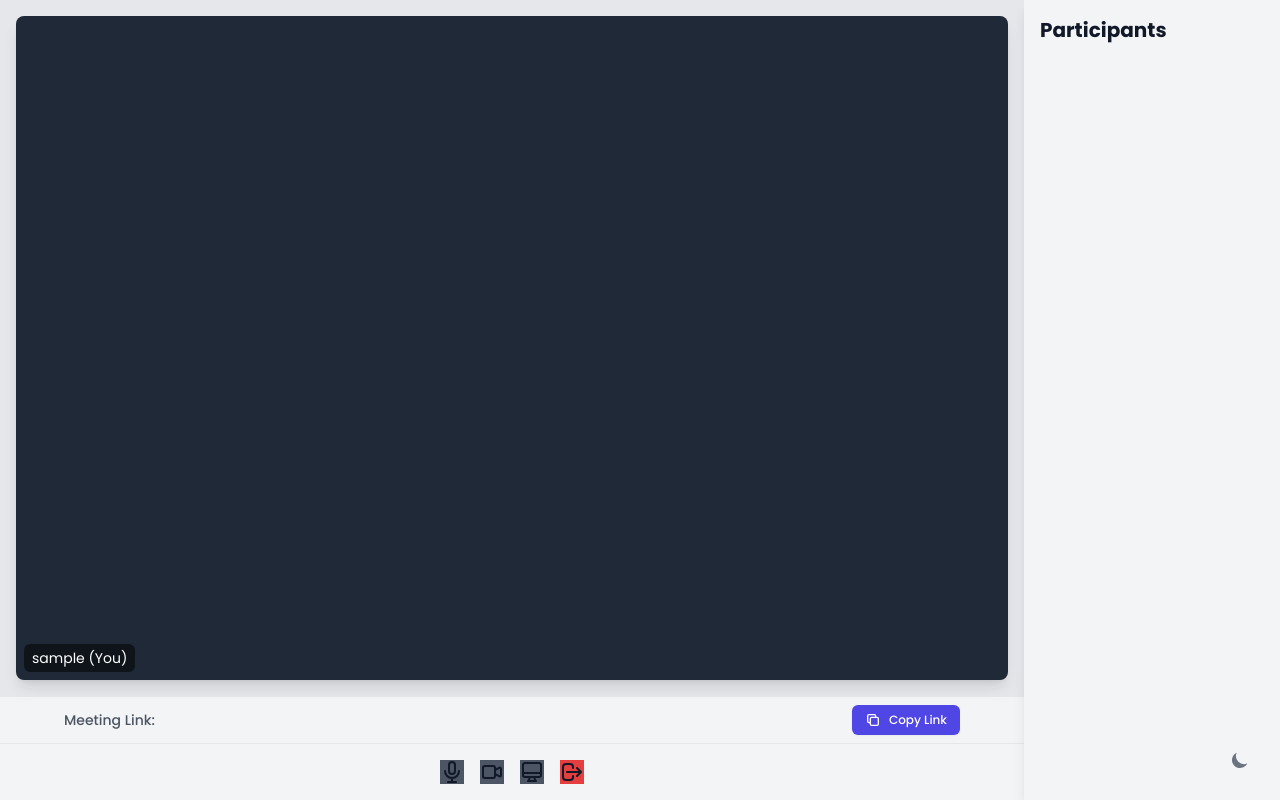
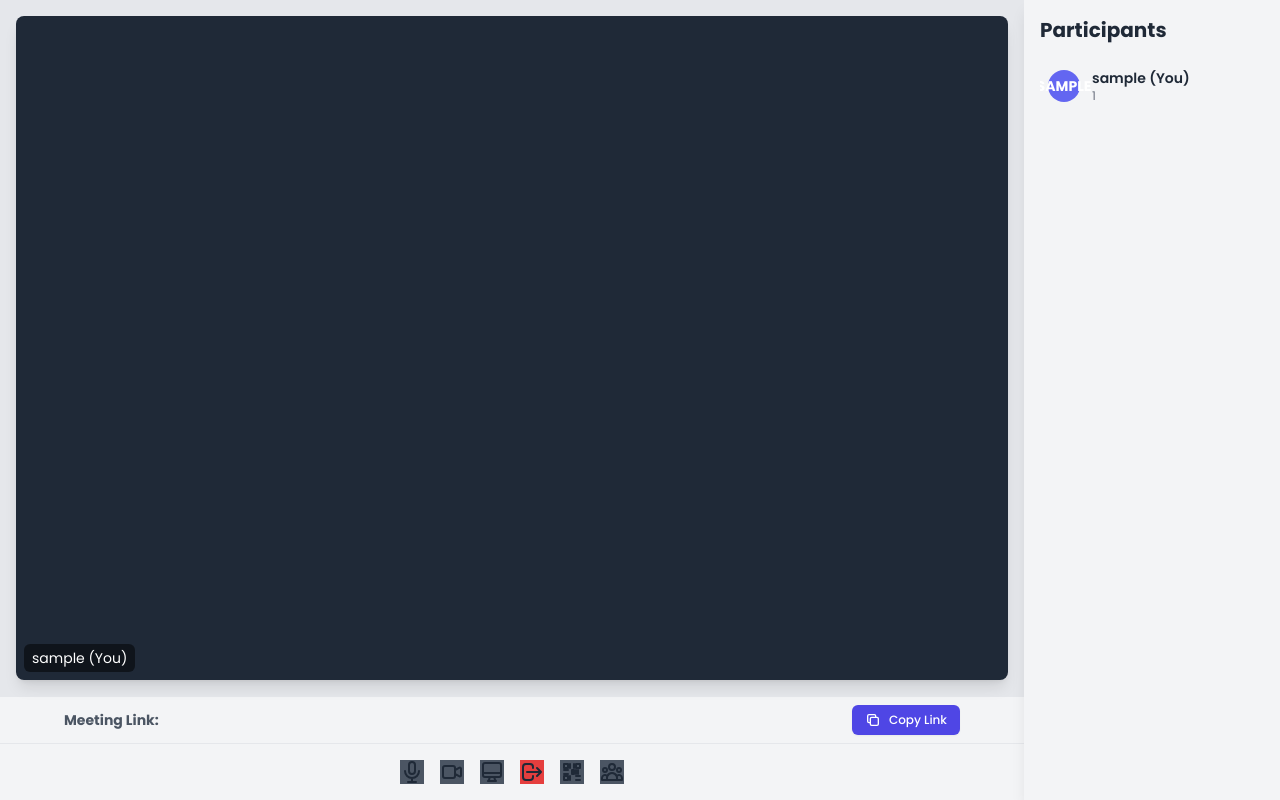
Before and after one commit to AbheyTiwari/RTC, a FastAPI app: template templates/meeting.html in a window 1280 px wide. Run offline with FastAPI, Linux system fonts and the light colour scheme; the template is opened without the code that fills it: most values are stand-ins (such as "Sample title", 1, 10 or a date in 2020); some libraries are stand-ins or nearby versions.

Commit message:
tried to fix link issue 2.09

```diff
--- a/templates/meeting.html
+++ b/templates/meeting.html
@@ -2,39 +2,55 @@
 
 {% block title %}In Meeting{% endblock %}
 
+{% block styles %}
+<style>
+    /* Custom styles for the video grid layout */
+    #video-grid {
+        /* Default to a single column */
+        grid-template-columns: repeat(auto-fit, minmax(300px, 1fr));
+    }
+    .control-btn {
+        @apply p-3 rounded-full text-white transition-colors duration-200 focus:outline-none focus:ring-2 focus:ring-offset-2 focus:ring-indigo-500 dark:focus:ring-offset-gray-800;
+    }
+</style>
+{% endblock %}
+
+
 {% block content %}
-<div class="flex h-screen bg-gray-200 dark:bg-gray-900 overflow-hidden">
+<div class="flex h-screen bg-gray-200 dark:bg-gray-900 text-gray-800 dark:text-gray-200 overflow-hidden">
     <!-- Main Content: Video Grid -->
     <main class="flex-1 flex flex-col">
+        <!-- Video Grid -->
         <div id="video-grid" class="flex-1 p-4 grid gap-4">
-            <!-- Video elements will be dynamically inserted here -->
+            <!-- Local Video -->
             <div id="local-video-container" class="video-container relative rounded-lg overflow-hidden bg-gray-800 shadow-lg">
                 <video id="local-video" autoplay playsinline muted class="w-full h-full object-cover"></video>
                 <div class="absolute bottom-2 left-2 bg-black bg-opacity-50 text-white text-sm px-2 py-1 rounded-md">
                     {{ username }} (You)
                 </div>
             </div>
+            <!-- Remote video elements will be dynamically inserted here -->
         </div>
 
         <!-- Meeting Info & Copy Link -->
         <div class="bg-gray-100 dark:bg-gray-800 px-4 py-2 border-t border-b border-gray-200 dark:border-gray-700">
             <div class="max-w-4xl mx-auto flex items-center justify-between">
-                <p class="text-sm font-medium text-gray-600 dark:text-gray-300">
-                    Meeting Link:
+                <p class="text-sm font-medium text-gray-600 dark:text-gray-300 truncate">
+                    <span class="font-bold">Meeting Link:</span>
                     <a id="meeting-link-anchor" href="#" target="_blank" class="text-indigo-600 dark:text-indigo-400 hover:underline">
                         <!-- Link will be inserted here by JavaScript -->
                     </a>
                 </p>
-                <button id="copy-link-btn" class="flex items-center space-x-2 px-3 py-1.5 border border-transparent text-xs font-medium rounded-md shadow-sm text-white bg-indigo-600 hover:bg-indigo-700 focus:outline-none focus:ring-2 focus:ring-offset-2 focus:ring-indigo-500 dark:focus:ring-offset-gray-800">
+                <button id="copy-link-btn" class="flex items-center space-x-2 px-3 py-1.5 border border-transparent text-xs font-medium rounded-md shadow-sm text-white bg-indigo-600 hover:bg-indigo-700 focus:outline-none focus:ring-2 focus:ring-offset-2 focus:ring-indigo-500 dark:focus:ring-offset-gray-800 flex-shrink-0">
                     <svg class="w-4 h-4" fill="none" stroke="currentColor" viewBox="0 0 24 24" xmlns="http://www.w3.org/2000/svg"><path stroke-linecap="round" stroke-linejoin="round" stroke-width="2" d="M8 16H6a2 2 0 01-2-2V6a2 2 0 012-2h8a2 2 0 012 2v2m-6 12h8a2 2 0 002-2v-8a2 2 0 00-2-2h-8a2 2 0 00-2 2v8a2 2 0 002 2z"></path></svg>
-                    <span>Copy Link</span>
+                    <span id="copy-link-text">Copy Link</span>
                 </button>
             </div>
         </div>
 
         <!-- Controls Bar -->
         <div class="bg-gray-100 dark:bg-gray-800 p-4 shadow-t-lg">
-            <div class="max-w-4xl mx-auto flex items-center justify-center space-x-4">
+            <div class="max-w-4xl mx-auto flex items-center justify-center space-x-2 sm:space-x-4">
                 <!-- Mic Button -->
                 <button id="mic-btn" class="control-btn bg-gray-600 hover:bg-gray-700">
                     <svg class="w-6 h-6" id="mic-on-icon" fill="none" stroke="currentColor" viewBox="0 0 24 24" xmlns="http://www.w3.org/2000/svg"><path stroke-linecap="round" stroke-linejoin="round" stroke-width="2" d="M19 11a7 7 0 01-7 7m0 0a7 7 0 01-7-7m7 7v4m0 0H8m4 0h4m-4-8a3 3 0 01-3-3V5a3 3 0 116 0v6a3 3 0 01-3 3z"></path></svg>
@@ -53,8 +69,26 @@
                 <button id="leave-btn" class="control-btn bg-red-600 hover:bg-red-700">
                     <svg class="w-6 h-6" fill="none" stroke="currentColor" viewBox="0 0 24 24" xmlns="http://www.w3.org/2000/svg"><path stroke-linecap="round" stroke-linejoin="round" stroke-width="2" d="M17 16l4-4m0 0l-4-4m4 4H7m6 4v1a3 3 0 01-3 3H6a3 3 0 01-3-3V7a3 3 0 013-3h4a3 3 0 013 3v1"></path></svg>
                 </button>
+                <!-- QR Code Button -->
+                <button id="qr-btn" class="control-btn bg-gray-600 hover:bg-gray-700">
+                    <svg class="w-6 h-6" viewBox="0 0 24 24" fill="none" stroke="currentColor" stroke-width="2" xmlns="http://www.w3.org/2000/svg">
+                        <path d="M4 4H8V8H4V4Z" stroke-linejoin="round"></path>
+                        <path d="M4 16H8V20H4V16Z" stroke-linejoin="round"></path>
+                        <path d="M16 4H20V8H16V4Z" stroke-linejoin="round"></path>
+                        <path d="M10 4V8" stroke-linecap="round"></path>
+                        <path d="M14 4V8" stroke-linecap="round"></path>
+                        <path d="M10 16V20" stroke-linecap="round"></path>
+                        <path d="M12 10H14V14H12V10Z" stroke-linejoin="round"></path>
+                        <path d="M16 10V14" stroke-linecap="round"></path>
+                        <path d="M18 10V14" stroke-linecap="round"></path>
+                        <path d="M4 10H8" stroke-linecap="round"></path>
+                        <path d="M4 14H8" stroke-linecap="round"></path>
+                        <path d="M16 16H20" stroke-linecap="round"></path>
+                        <path d="M16 20H20" stroke-linecap="round"></path>
+                    </svg>
+                </button>
                  <!-- Participants Toggle Button -->
-                 <button id="participants-btn" class="control-btn bg-gray-600 hover:bg-gray-700 md:hidden">
+                <button id="participants-btn" class="control-btn bg-gray-600 hover:bg-gray-700">
                     <svg class="w-6 h-6" fill="none" stroke="currentColor" viewBox="0 0 24 24" xmlns="http://www.w3.org/2000/svg"><path stroke-linecap="round" stroke-linejoin="round" stroke-width="2" d="M17 20h5v-2a3 3 0 00-5.356-1.857M17 20H7m10 0v-2c0-.653-.122-1.28-.356-1.857M7 20H2v-2a3 3 0 015.356-1.857M7 20v-2c0-.653.122-1.28.356-1.857m0 0a5.002 5.002 0 019.288 0M15 7a3 3 0 11-6 0 3 3 0 016 0zm6 3a2 2 0 11-4 0 2 2 0 014 0zM7 10a2 2 0 11-4 0 2 2 0 014 0z"></path></svg>
                 </button>
             </div>
@@ -62,26 +96,59 @@
     </main>
 
     <!-- Sidebar: Participants List -->
-    <aside id="participants-panel" class="w-64 bg-gray-100 dark:bg-gray-800 p-4 shadow-lg transition-transform transform translate-x-full md:translate-x-0 md:relative absolute right-0 top-0 h-full">
-        <h2 class="text-xl font-bold mb-4">Participants</h2>
-        <div id="participants-list" class="space-y-3">
+    <aside id="participants-panel" class="w-80 bg-gray-100 dark:bg-gray-800 p-4 shadow-lg transition-transform transform translate-x-full fixed right-0 top-0 h-full z-20 md:static md:translate-x-0 md:w-64">
+        <div class="flex justify-between items-center mb-4">
+            <h2 class="text-xl font-bold">Participants</h2>
+            <button id="close-participants-btn" class="md:hidden text-gray-500 hover:text-gray-700 dark:hover:text-gray-300">
+                 <svg class="w-6 h-6" fill="none" stroke="currentColor" viewBox="0 0 24 24" xmlns="http://www.w3.org/2000/svg"><path stroke-linecap="round" stroke-linejoin="round" stroke-width="2" d="M6 18L18 6M6 6l12 12"></path></svg>
+            </button>
+        </div>
+        <div id="participants-list" class="space-y-3 overflow-y-auto h-full pb-16">
              <!-- Participant list will be dynamically populated here -->
+             <div class="flex items-center space-x-3 p-2 rounded-md">
+                <div class="w-8 h-8 rounded-full bg-indigo-500 flex items-center justify-center text-white font-bold text-sm">
+                    {{ username[0]|upper }}
+                </div>
+                <div>
+                    <p class="font-semibold text-sm">{{ username }} (You)</p>
+                    <p class="text-xs text-gray-500">{{ roll_number }}</p>
+                </div>
+             </div>
         </div>
     </aside>
 
+    <!-- QR Code Modal -->
+    <div id="qr-modal" class="hidden fixed inset-0 bg-black bg-opacity-75 flex items-center justify-center z-50">
+        <div id="qr-modal-content" class="bg-gray-100 dark:bg-gray-800 rounded-lg p-6 pt-4 shadow-2xl relative">
+            <button id="close-qr-modal-btn" class="absolute top-2 right-2 text-gray-500 hover:text-gray-700 dark:hover:text-gray-300">
+                <svg class="w-6 h-6" fill="none" stroke="currentColor" viewBox="0 0 24 24" xmlns="http://www.w3.org/2000/svg"><path stroke-linecap="round" stroke-linejoin="round" stroke-width="2" d="M6 18L18 6M6 6l12 12"></path></svg>
+            </button>
+            <h3 class="text-lg font-bold text-center mb-4">Scan to Join Meeting</h3>
+            <div id="qr-code-container" class="p-2 bg-white rounded-md flex justify-center items-center">
+                <!-- QR Code canvas will be rendered here by JavaScript -->
+            </div>
+            <p class="text-center text-xs mt-3 text-gray-600 dark:text-gray-400 truncate w-64" id="qr-link-text"></p>
+        </div>
+    </div>
+
+
     <!-- Toast Notification -->
-    <div id="toast" class="fixed bottom-24 right-5 bg-green-500 text-white py-2 px-4 rounded-lg shadow-xl opacity-0 transform translate-y-10 transition-all duration-300 ease-in-out">
+    <div id="toast" class="fixed bottom-24 right-5 bg-green-500 text-white py-2 px-4 rounded-lg shadow-xl opacity-0 transform translate-y-10 transition-all duration-300 ease-in-out z-30">
         Link copied to clipboard!
     </div>
 </div>
 {% endblock %}
 
 {% block scripts %}
+<script src="https://cdn.jsdelivr.net/npm/qrcode@1.5.1/build/qrcode.min.js"></script>
 <script>
-    // Pass backend variables to JavaScript
-    const MEETING_ID = "{{ meeting_id }}";
-    const MY_USERNAME = "{{ username }}";
-    const MY_ROLL_NUMBER = "{{ roll_number }}";
+    // Pass backend variables to JavaScript in a structured way
+    window.appConfig = {
+        MEETING_ID: "{{ meeting_id }}",
+        MY_USERNAME: "{{ username }}",
+        MY_ROLL_NUMBER: "{{ roll_number }}",
+        MEETING_LINK: "{{ meeting_link }}"
+    };
 </script>
 <script src="{{ url_for('static', path='/js/main.js') }}"></script>
 {% endblock %}
```
Also changed, not shown: videoconference.db, 1 other file.
